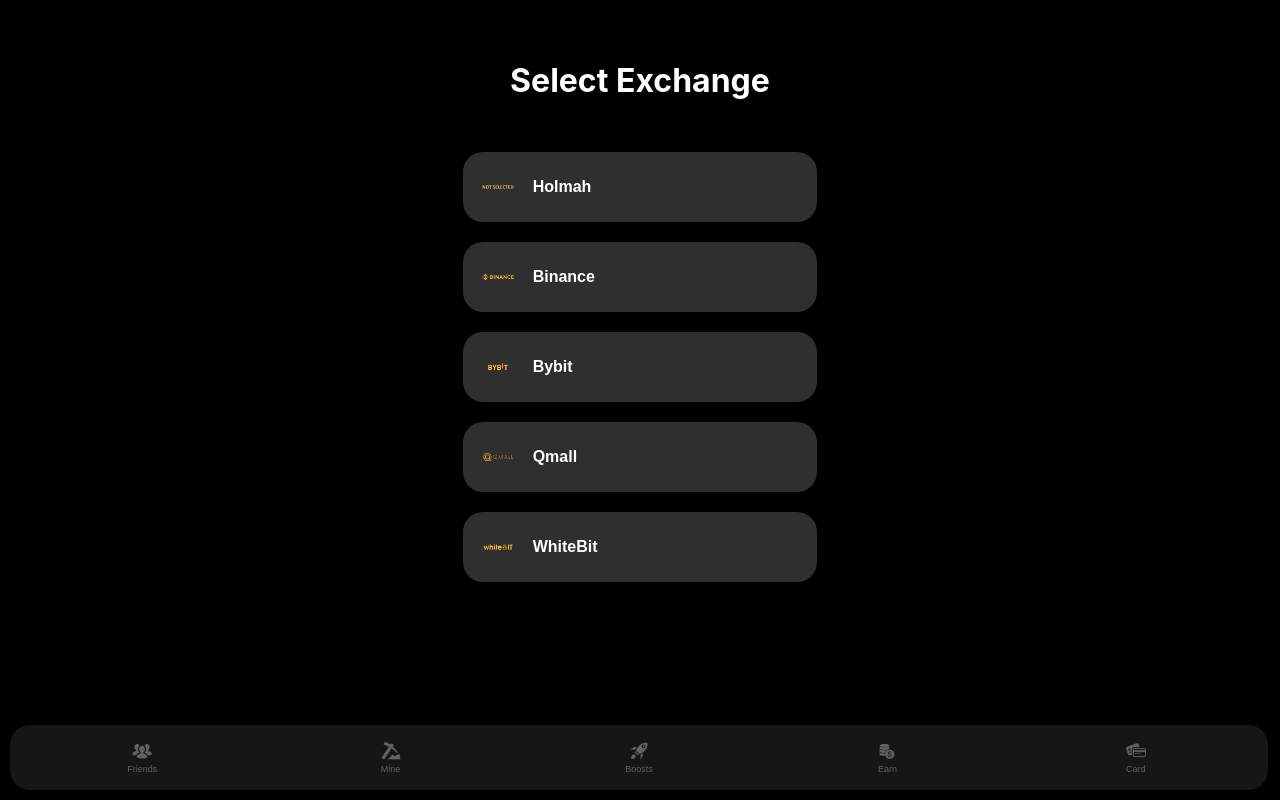
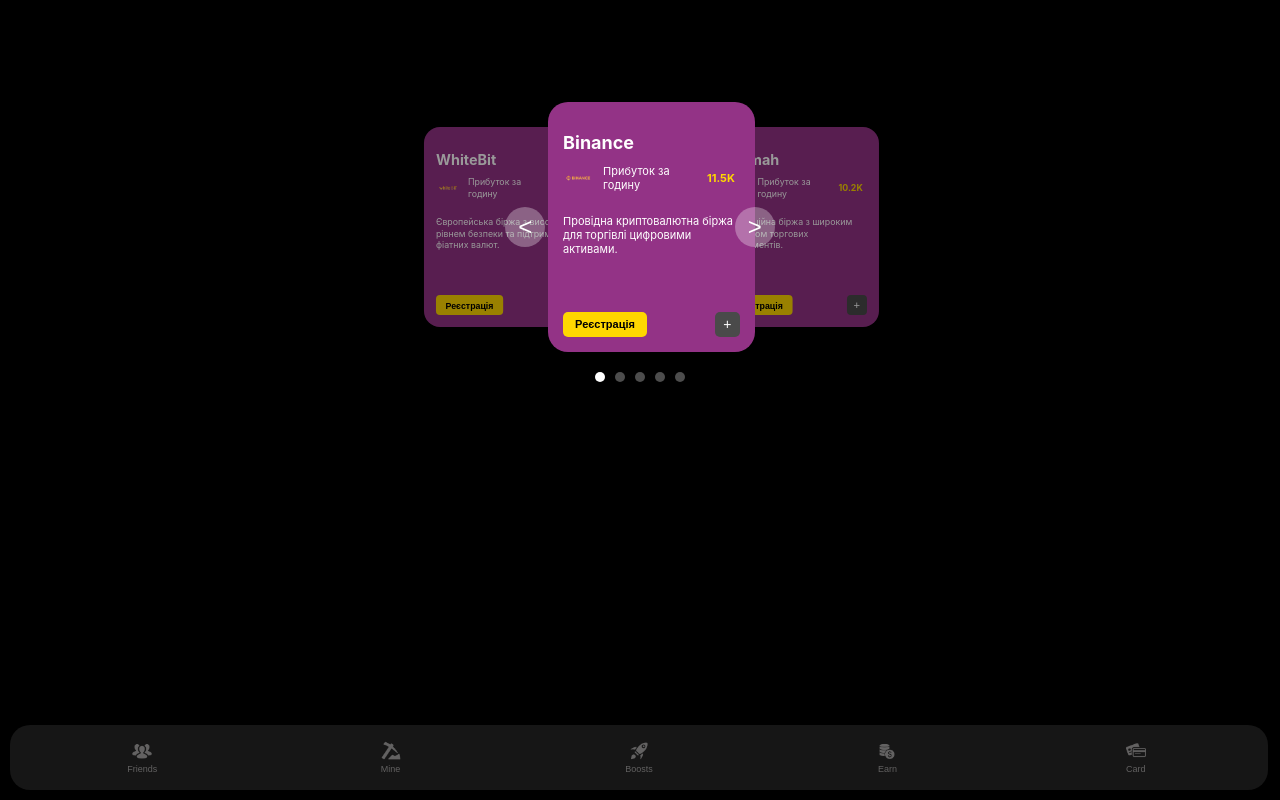
Before and after one commit to vladholomah/my-clicker, a React (Create React App) app: page / in a window 1280 px wide. Both pictures are taken after a click on the button 640 px from the left and 605 px from the top of the page. Built offline with nearby package versions, Linux system fonts and the light colour scheme.

Commit message:
Update ExchangeDisplay and styles25

```diff
--- a/src/components/Exchange.css
+++ b/src/components/Exchange.css
@@ -1,17 +1,192 @@
 @import url('https://fonts.googleapis.com/css2?family=Roboto:wght@400;700&display=swap');
 
-.exchange-page {
-  padding: 20px;
-  color: #ffffff;
+.exchange-carousel {
+  position: relative;
+  width: 100%;
+  max-width: 300px;
+  height: 250px;
+  display: flex;
+  align-items: center;
+  justify-content: center;
+  overflow: visible;
+  margin: 0 auto;
+}
+
+.carousel-button {
+  background: rgba(255, 255, 255, 0.3);
+  border: none;
+  color: white;
+  font-size: 24px;
+  width: 40px;
+  height: 40px;
+  cursor: pointer;
+  border-radius: 50%;
+  display: flex;
+  align-items: center;
+  justify-content: center;
+  position: absolute;
+  top: 50%;
+  transform: translateY(-50%);
+  z-index: 3;
+}
+
+.carousel-button.prev {
+  left: -20px;
+}
+
+.carousel-button.next {
+  right: -20px;
+}
+
+.exchange-slides {
+  position: relative;
+  width: 100%;
+  height: 100%;
+}
+
+.exchange-slide {
+  position: absolute;
+  width: 90%;
+  height: 100%;
+  background: #933386;
+  border-radius: 20px;
+  transition: all 0.3s ease;
+  opacity: 0;
+  transform: scale(0.8) translateX(0);
+  padding: 15px;
+  box-sizing: border-box;
   display: flex;
   flex-direction: column;
-  align-items: center;
+  justify-content: space-between;
+  overflow: hidden;
 }
 
-.exchange-grid {
+.exchange-slide.active {
+  opacity: 1;
+  transform: scale(1) translateX(0);
+  left: 10%;
+  z-index: 2;
+}
+
+.exchange-slide.next {
+  opacity: 0.6;
+  transform: scale(0.8) translateX(87.5%);
+  left: 10%;
+  z-index: 1;
+}
+
+.exchange-slide.prev {
+  opacity: 0.6;
+  transform: scale(0.8) translateX(-87.5%);
+  left: 10%;
+  z-index: 1;
+}
+
+.exchange-slide.far-next {
+  opacity: 0;
+  transform: scale(0.8) translateX(175%);
+  left: 10%;
+  z-index: 0;
+}
+
+.exchange-slide.far-prev {
+  opacity: 0;
+  transform: scale(0.8) translateX(-175%);
+  left: 10%;
+  z-index: 0;
+}
+
+.exchange-slide h2 {
+  font-size: 18px;
+  margin-bottom: 10px;
+  color: white;
+}
+
+.profit-info {
   display: flex;
-  flex-direction: column;
   align-items: center;
-  width: 100%;
+  margin-bottom: 10px;
+}
+
+.profit-info img {
+  width: 30px;
+  height: 30px;
+  margin-right: 10px;
+  object-fit: contain;
+}
+
+.profit-info span {
+  font-size: 11px;
+  margin-right: 5px;
+  color: white;
+}
+
+.profit-info span:last-child {
+  font-weight: bold;
+  color: #ffd700;
+}
+
+.exchange-slide p {
+  font-size: 11px;
+  margin-bottom: 10px;
+  flex-grow: 1;
+  overflow-y: auto;
+  color: white;
+}
+
+.button-group {
+  display: flex;
+  justify-content: space-between;
+}
+
+.registration-button {
+  background-color: #ffd700;
+  color: #000000;
+  border: none;
+  padding: 6px 12px;
+  border-radius: 5px;
+  cursor: pointer;
+  font-weight: bold;
+  font-size: 11px;
+}
+
+.add-button {
+  background-color: #4a4a4a;
+  color: #ffffff;
+  border: none;
+  width: 25px;
+  height: 25px;
+  border-radius: 5px;
+  cursor: pointer;
+  font-size: 14px;
+  display: flex;
+  align-items: center;
+  justify-content: center;
+}
+
+.carousel-indicators {
+  display: flex;
+  justify-content: center;
   margin-top: 20px;
 }
+
+.indicator {
+  width: 10px;
+  height: 10px;
+  background: rgba(255, 255, 255, 0.3);
+  border-radius: 50%;
+  margin: 0 5px;
+  cursor: pointer;
+}
+
+.indicator.active {
+  background: white;
+}
+
+.exchange-slides {
+  transition: transform 0.3s ease;
+}
+
+.exchange-slides.animating .exchange-slide {
+  transition: all 0.3s ease;
+}
--- a/src/components/Exchange.tsx
+++ b/src/components/Exchange.tsx
@@ -1,30 +1,133 @@
-import React from 'react';
+import React, { useState, useRef } from 'react';
 import './Exchange.css';
-import ExchangeButton from './ExchangeButton';
 
 interface ExchangeProps {
   onExchangeSelect: (exchange: string) => void;
 }
 
-const exchanges = [
-  { name: 'Holmah', logo: '/images/holmah.png' },
-  { name: 'Binance', logo: '/images/binance-logo.png' },
-  { name: 'Bybit', logo: '/images/bybit.png' },
-  { name: 'Qmall', logo: '/images/qmall.png' },
-  { name: 'WhiteBit', logo: '/images/whitebit.png' }
+interface ExchangeInfo {
+  name: string;
+  logo: string;
+  profitPerHour: string;
+  description: string;
+}
+
+const exchanges: ExchangeInfo[] = [
+  {
+    name: 'Binance',
+    logo: '/images/binance-logo.png',
+    profitPerHour: '11.5K',
+    description: 'Провідна криптовалютна біржа для торгівлі цифровими активами.'
+  },
+  {
+    name: 'Holmah',
+    logo: '/images/holmah.png',
+    profitPerHour: '10.2K',
+    description: 'Інноваційна біржа з широким спектром торгових інструментів.'
+  },
+  {
+    name: 'Bybit',
+    logo: '/images/bybit.png',
+    profitPerHour: '9.8K',
+    description: 'Професійна платформа для торгівлі криптовалютними деривативами.'
+  },
+  {
+    name: 'Qmall',
+    logo: '/images/qmall.png',
+    profitPerHour: '8.7K',
+    description: 'Швидко зростаюча біржа з інтуїтивно зрозумілим інтерфейсом.'
+  },
+  {
+    name: 'WhiteBit',
+    logo: '/images/whitebit.png',
+    profitPerHour: '9.1K',
+    description: 'Європейська біржа з високим рівнем безпеки та підтримкою фіатних валют.'
+  }
 ];
 
 const Exchange: React.FC<ExchangeProps> = ({ onExchangeSelect }) => {
+  const [currentIndex, setCurrentIndex] = useState(0);
+  const [touchStart, setTouchStart] = useState(0);
+  const [touchEnd, setTouchEnd] = useState(0);
+  const carouselRef = useRef<HTMLDivElement>(null);
+
+  const handleTouchStart = (e: React.TouchEvent) => {
+    setTouchStart(e.targetTouches[0].clientX);
+  };
+
+  const handleTouchMove = (e: React.TouchEvent) => {
+    setTouchEnd(e.targetTouches[0].clientX);
+  };
+
+  const handleTouchEnd = () => {
+    if (touchStart - touchEnd > 75) {
+      nextExchange();
+    }
+
+    if (touchStart - touchEnd < -75) {
+      prevExchange();
+    }
+  };
+
+  const nextExchange = () => {
+    setCurrentIndex((prevIndex) => (prevIndex + 1) % exchanges.length);
+  };
+
+  const prevExchange = () => {
+    setCurrentIndex((prevIndex) => (prevIndex - 1 + exchanges.length) % exchanges.length);
+  };
+
+  const getSlideClass = (index: number) => {
+    const totalSlides = exchanges.length;
+    const diff = (index - currentIndex + totalSlides) % totalSlides;
+    if (diff === 0) return 'active';
+    if (diff === 1) return 'next';
+    if (diff === totalSlides - 1) return 'prev';
+    if (diff === 2 || diff === 3) return 'far-next';
+    return 'far-prev';
+  };
+
   return (
     <div className="exchange-page">
-      <h1>Select Exchange</h1>
-      <div className="exchange-grid select-exchange">
-        {exchanges.map((exchange) => (
-          <ExchangeButton
-            key={exchange.name}
-            onClick={() => onExchangeSelect(exchange.name)}
-            logo={exchange.logo}
-            name={exchange.name}
+      <h1>Оберіть біржу</h1>
+      <div
+        className="exchange-carousel"
+        ref={carouselRef}
+        onTouchStart={handleTouchStart}
+        onTouchMove={handleTouchMove}
+        onTouchEnd={handleTouchEnd}
+      >
+        <button className="carousel-button prev" onClick={prevExchange}>&lt;</button>
+        <div className="exchange-slides">
+          {exchanges.map((exchange, index) => (
+            <div
+              key={exchange.name}
+              className={`exchange-slide ${getSlideClass(index)}`}
+            >
+              <h2>{exchange.name}</h2>
+              <div className="profit-info">
+                <img src={exchange.logo} alt={exchange.name} />
+                <span>Прибуток за годину</span>
+                <span>{exchange.profitPerHour}</span>
+              </div>
+              <p>{exchange.description}</p>
+              <div className="button-group">
+                <button className="registration-button">
+                  Реєстрація
+                </button>
+                <button className="add-button" onClick={() => onExchangeSelect(exchange.name)}>+</button>
+              </div>
+            </div>
+          ))}
+        </div>
+        <button className="carousel-button next" onClick={nextExchange}>&gt;</button>
+      </div>
+      <div className="carousel-indicators">
+        {exchanges.map((_, index) => (
+          <span
+            key={index}
+            className={`indicator ${index === currentIndex ? 'active' : ''}`}
+            onClick={() => setCurrentIndex(index)}
           />
         ))}
       </div>
```
